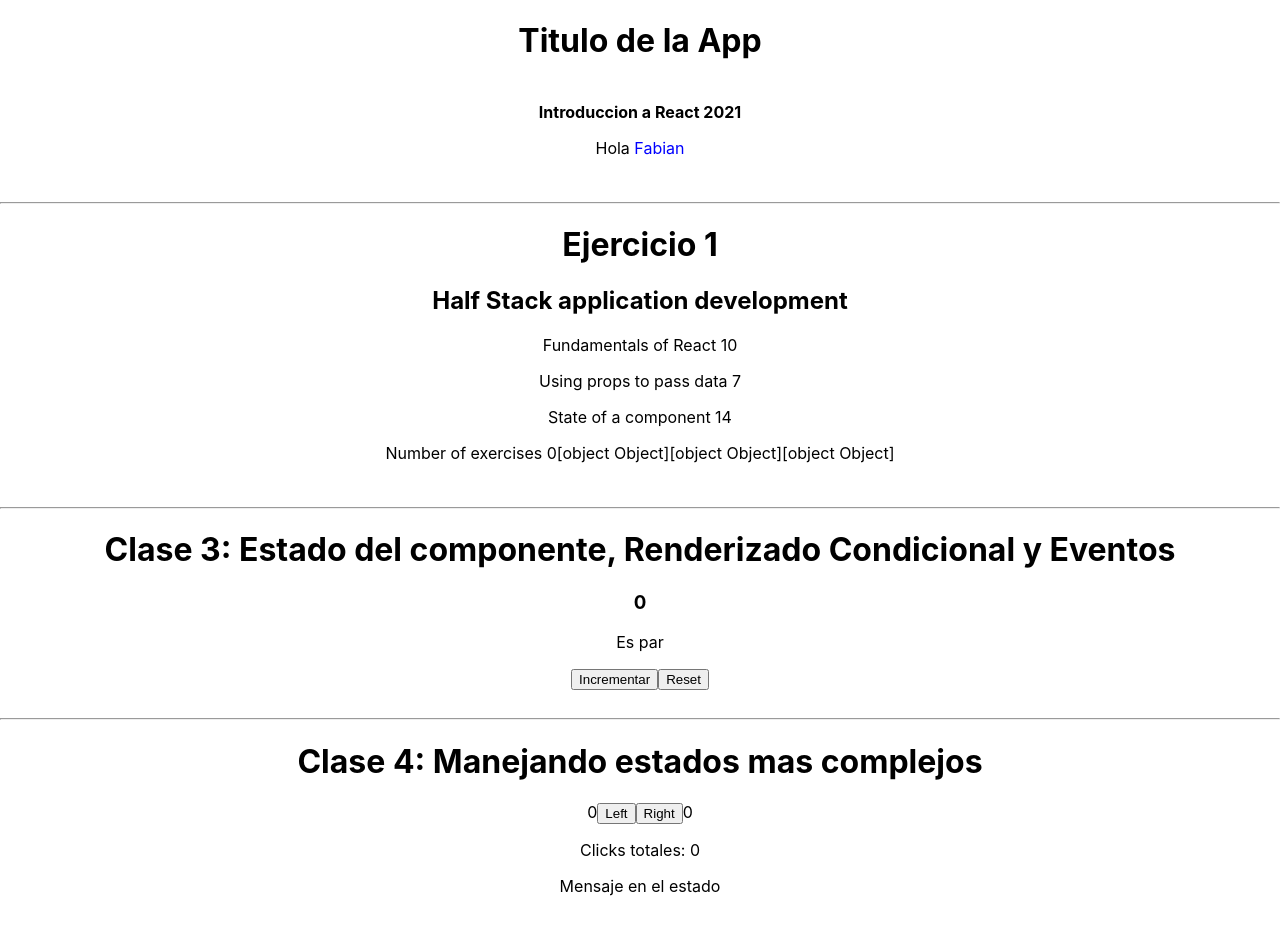
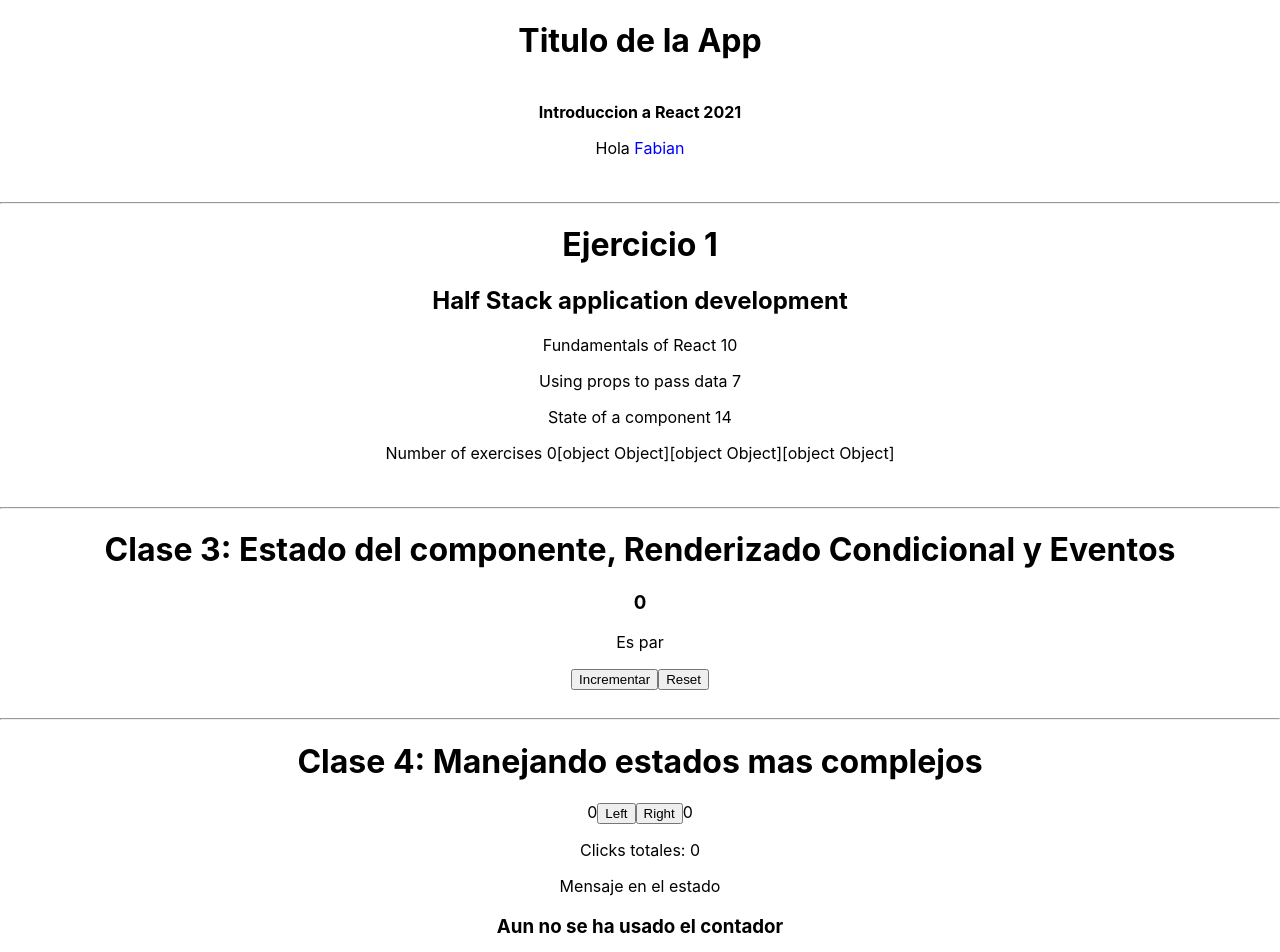
Before and after one commit to F4bian-pacheco/react-app-course, a React (Create React App) app: page / in a window 1280 px wide. Shown: the top 952 px of the page. Before the commit the page ends 896 px from the top, so only its background shows below. Built offline with nearby package versions, Linux system fonts and the light colour scheme.

Commit message:
agregue un conditional rendering

```diff
--- a/src/Clase4.js
+++ b/src/Clase4.js
@@ -1,5 +1,16 @@
 
 import {useState} from 'react';
+
+
+const Nousado = () => {
+    return(
+        <h3>Aun no se ha usado el contador</h3>
+    )
+}
+
+const ListOfClicks = ({clicks}) => {
+    return <p>{clicks.join(", ")}</p>
+}
 
 
 const Clase4 = () =>{
@@ -40,7 +51,11 @@ const Clase4 = () =>{
             {counters.right}
             <p>Clicks totales: {clicks.length}</p>
             {counters.mensaje} <br/>
-            {clicks.join(", ")}
+            {clicks.length === 0 ? (
+                <Nousado/>
+            ): (
+                <ListOfClicks clicks={clicks}/>
+            )}
         </div>
     );
 };
```
